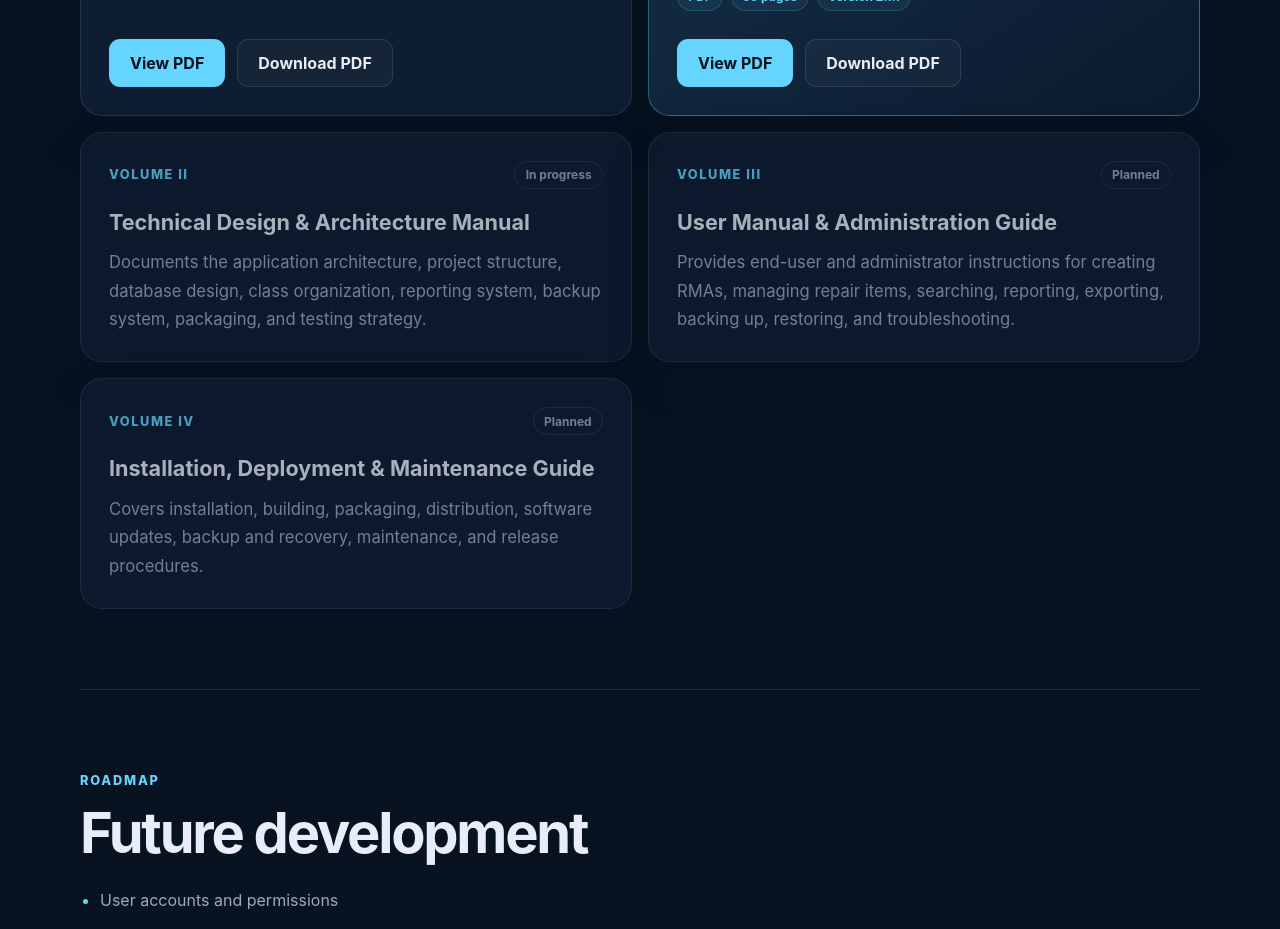
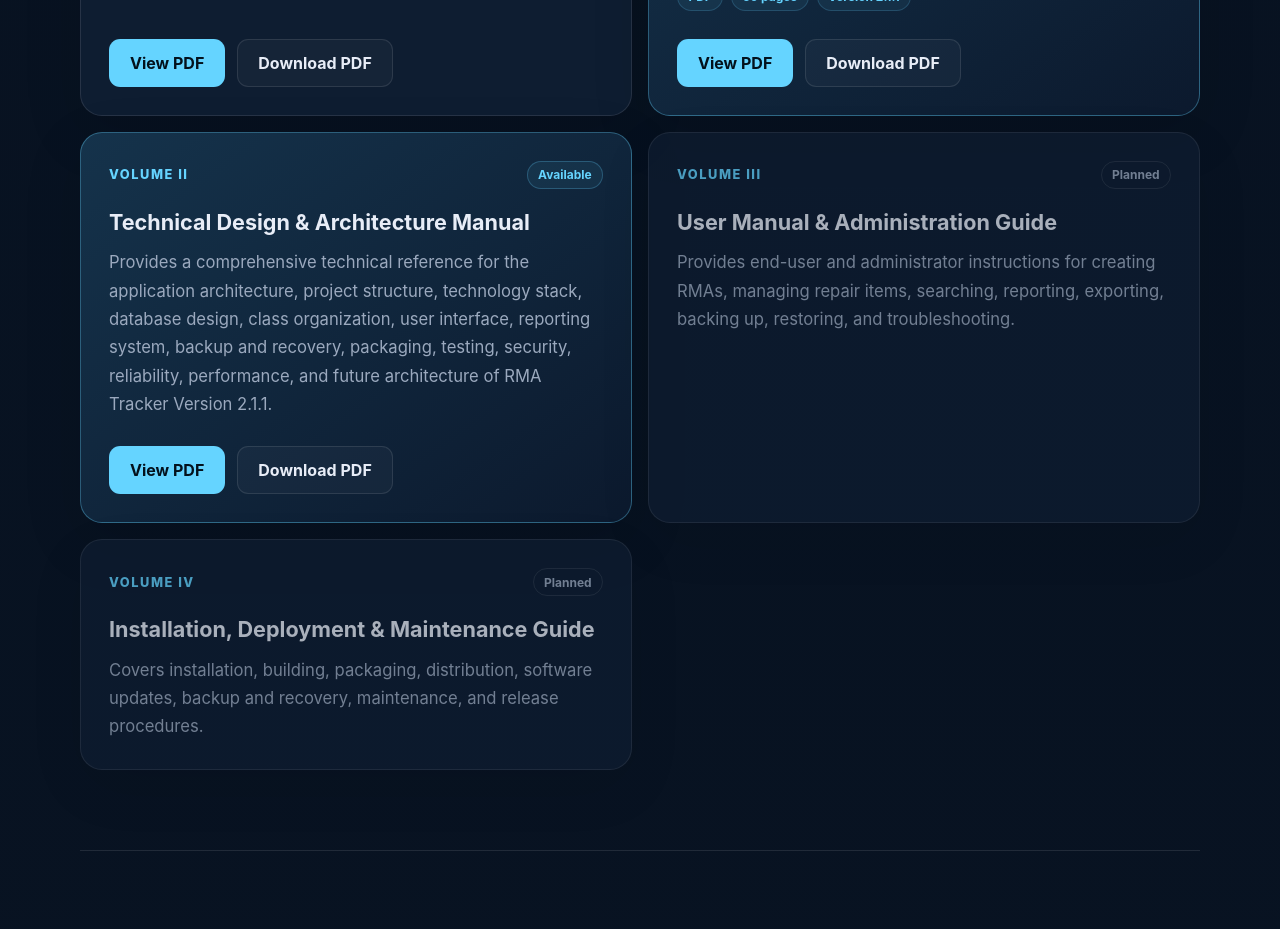
Before and after one commit to bgabr001/bgabr001-BrennenGabriel.github.io, a SvelteKit app: page /projects/rma-tracker in a window 1280 px wide. Shown: the part 4200-5129 px from the top of the page. Built offline with nearby package versions, Linux system fonts and the light colour scheme.

Commit message:
Added volume 2 of RMA tracker

```diff
--- a/src/routes/projects/rma-tracker/+page.svelte
+++ b/src/routes/projects/rma-tracker/+page.svelte
@@ -29,6 +29,10 @@
 
 	const volumeOne = asset(
 		'/documents/rmaTracker/SRS_Documentation_v2.1.1.pdf'
+	);
+
+	const volumeTwo = asset(
+		'/documents/rmaTracker/Technical_Design_and_Architecture_Manual_v2.1.1.pdf'
 	);
 </script>
 
@@ -281,19 +285,41 @@
 			</div>
 		</article>
 
-		<article class="documentation-card planned-document">
+		<article class="documentation-card featured-document">
 			<div class="document-heading">
 				<span class="document-volume">Volume II</span>
-				<span class="document-status">In progress</span>
+				<span class="document-status available">Available</span>
 			</div>
 
 			<h3>Technical Design & Architecture Manual</h3>
 
 			<p>
-				Documents the application architecture, project structure,
-				database design, class organization, reporting system,
-				backup system, packaging, and testing strategy.
+				Provides a comprehensive technical reference for the application
+				architecture, project structure, technology stack, database design,
+				class organization, user interface, reporting system, backup and
+				recovery, packaging, testing, security, reliability, performance,
+				and future architecture of RMA Tracker Version 2.1.1.
 			</p>
+
+			<div class="document-actions">
+				<a
+					class="primary-button"
+					href={volumeTwo}
+					target="_blank"
+					rel="noreferrer"
+				>
+					View PDF
+				</a>
+
+				<a
+					class="secondary-button"
+					href={volumeTwo}
+					download
+				>
+					Download PDF
+				</a>
+			</div>
+
 		</article>
 
 		<article class="documentation-card planned-document">
```
Also changed, not shown: 1 other file (tests, documents, lock files or other folders).
